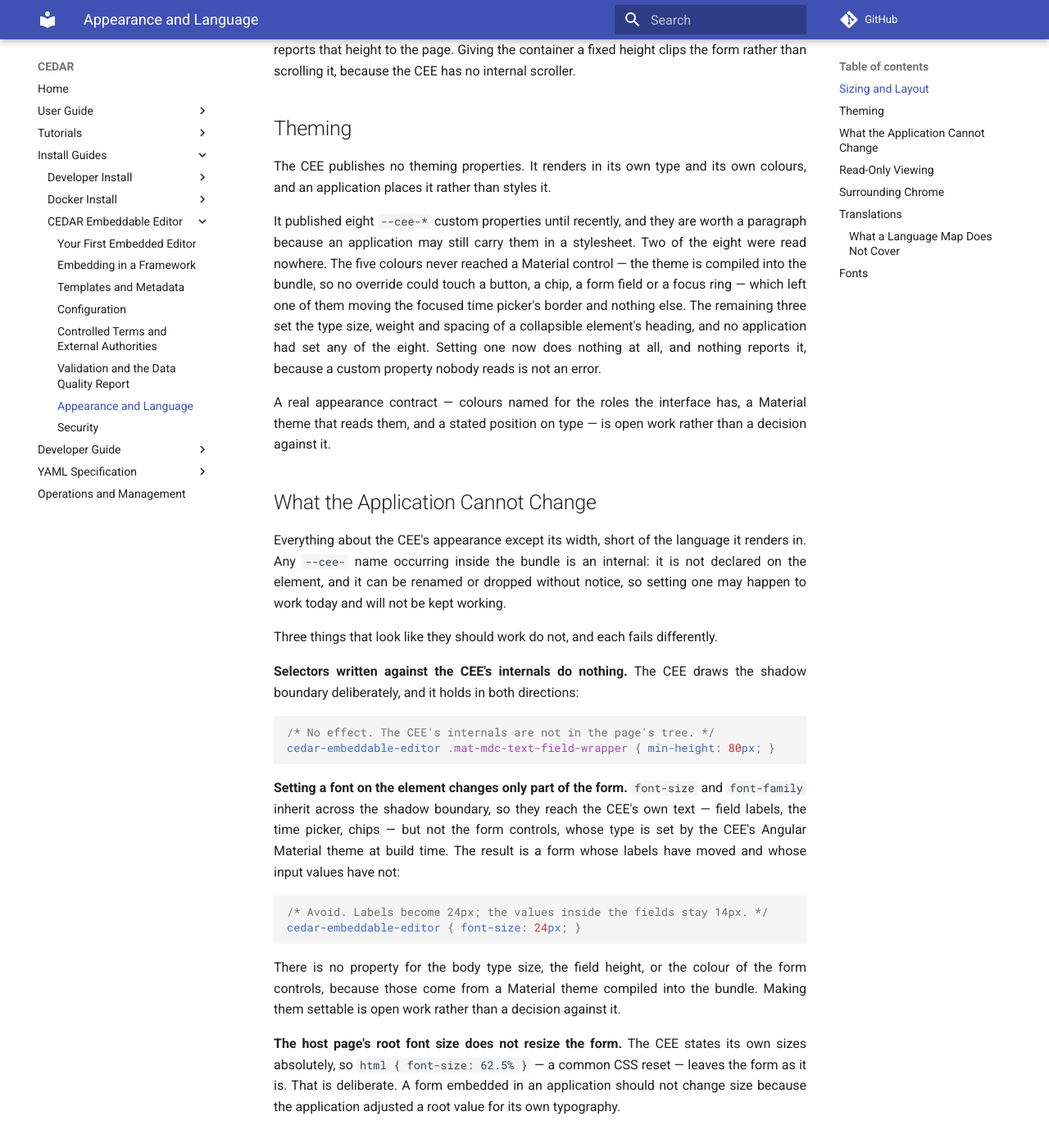
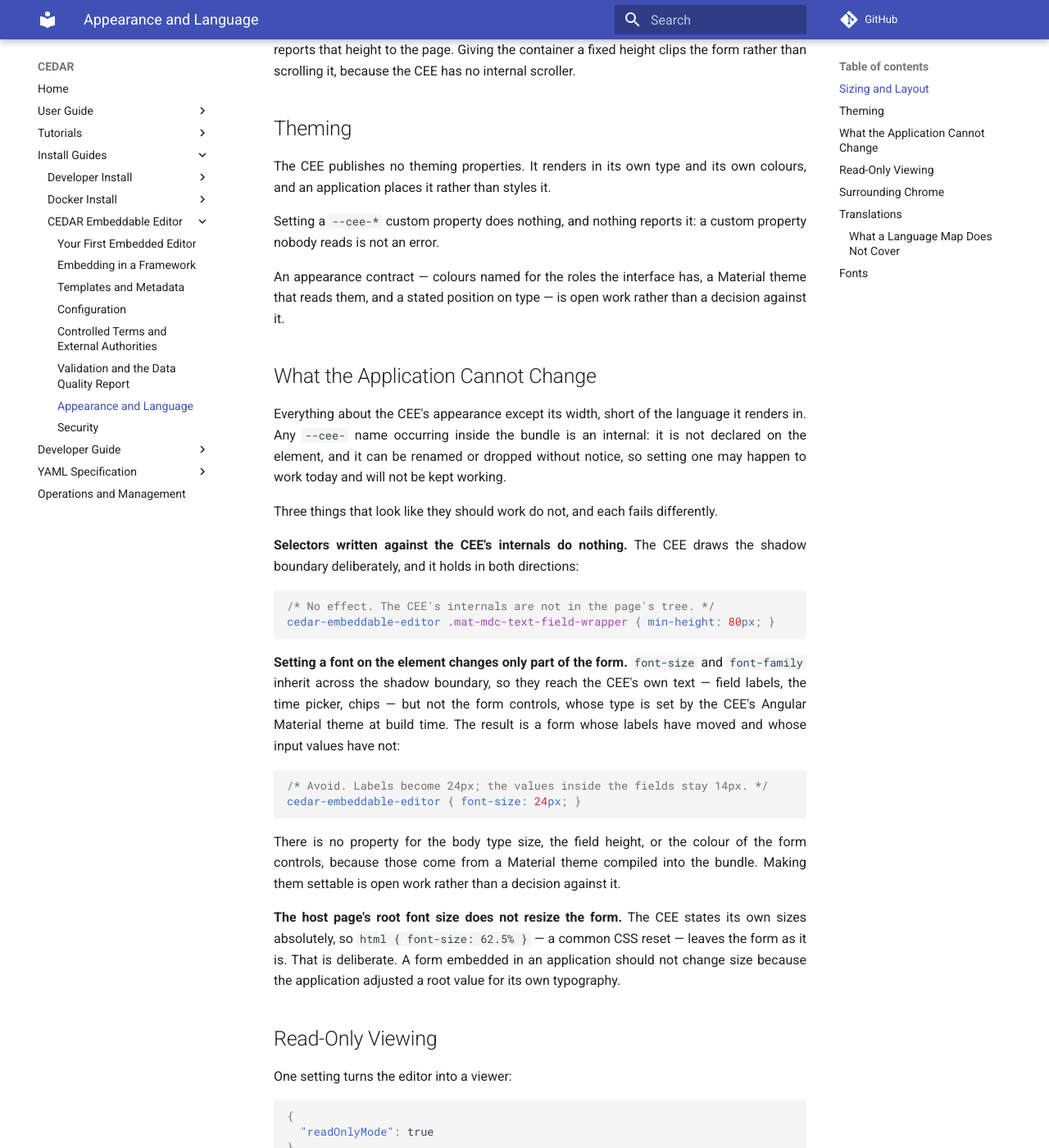
Before and after one commit to metadatacenter/cedar-mkdocs, an MkDocs documentation site: the page built from docs/cedar-embeddable-editor/appearance.md, in a window 1280 px wide and 1400 px high, scrolled down 1094 px. Shown: the whole window at 82% size. Built offline with MkDocs 1.6.1 and Material for MkDocs 9.7.7, drawn with Linux system fonts in a browser that asks for light colours; comment, search, counter and statistics services are not loaded; some of the changed text lies outside the part shown.

Commit message:
Describe what the editor is, not what it was
Six passages explained a removed key or panel and what replaced it —
showPreferencesMenu, showHeader and showFooter, currentMetadataSerialized, the
eight theming properties, the preferences switch. A reader arriving at this site
wants the editor in front of them, and the changelog is where a name that no
longer exists belongs.

The diagnostic panels go with them. They are the last trace of a surface the
download menu replaced: an example promising "no raw source panels" among keys
that no longer exist, two sentences reassuring the reader that nothing renders
beneath the form, and a tutorial telling them to read the template from panels
its own screenshot no longer shows.

Co-Authored-By: Claude Opus 5 <noreply@anthropic.com>

```diff
--- a/docs/cedar-embeddable-editor/appearance.md
+++ b/docs/cedar-embeddable-editor/appearance.md
@@ -39,16 +39,10 @@ scrolling it, because the CEE has no internal scroller.
 The CEE publishes no theming properties. It renders in its own type and its own colours, and an
 application places it rather than styles it.
 
-It published eight `--cee-*` custom properties until recently, and they are worth a paragraph because
-an application may still carry them in a stylesheet. Two of the eight were read nowhere. The five
-colours never reached a Material control — the theme is compiled into the bundle, so no override
-could touch a button, a chip, a form field or a focus ring — which left one of them moving the
-focused time picker's border and nothing else. The remaining three set the type size, weight and
-spacing of a collapsible element's heading, and no application had set any of the eight. Setting one
-now does nothing at all, and nothing reports it, because a custom property nobody reads is not an
-error.
+Setting a `--cee-*` custom property does nothing, and nothing reports it: a custom property nobody
+reads is not an error.
 
-A real appearance contract — colours named for the roles the interface has, a Material theme that
+An appearance contract — colours named for the roles the interface has, a Material theme that
 reads them, and a stated position on type — is open work rather than a decision against it.
 
 ## What the Application Cannot Change
@@ -105,18 +99,13 @@ metadata records and templates through the CEE this way.
 Configuration is applied once, so an application offering the user a choice between editing and
 viewing builds a new element for the other mode rather than reconfiguring this one.
 
-`readOnlyMode` is the only way in or out of read-only mode. The CEE used to offer the user a switch
-of its own, in a menu at the corner of the form, which wrote to the same state the widgets read — so
-a record shown for reading could be made editable from within the form, and an application with its
-own save button would then store the edits. The menu is gone, and with it the `showPreferencesMenu`
-key that governed it.
+`readOnlyMode` is the only way in or out of read-only mode. Nothing inside the form can change it,
+so a record shown for reading stays that way.
 
 ## Surrounding Chrome
 
-The CEE draws no page chrome. It rendered a CEDAR title bar above the form and an attribution footer
-below it, behind `showHeader` and `showFooter`; every string and destination was hardcoded, so an
-embedder took CEDAR's branding or nothing. An application renders its own headings and navigation
-around the element.
+The CEE draws no page chrome. An application renders its own headings and navigation around the
+element.
 
 What the CEE keeps is the CEDAR mark and the version stamp inside the form's own title block, which
 is a component naming itself rather than dressing someone else's page.
```
Also changed, not shown: docs/cedar-embeddable-editor/configuration.md (+3 -4 lines), docs/cedar-embeddable-editor/first-editor.md (+3 -3 lines), docs/cedar-embeddable-editor/templates-and-metadata.md (+0 -3 lines), docs/cedar-embeddable-editor/validation.md (+3 -3 lines), docs/tutorials/cedar_mcps_tutorial.md (+2 -2 lines).
